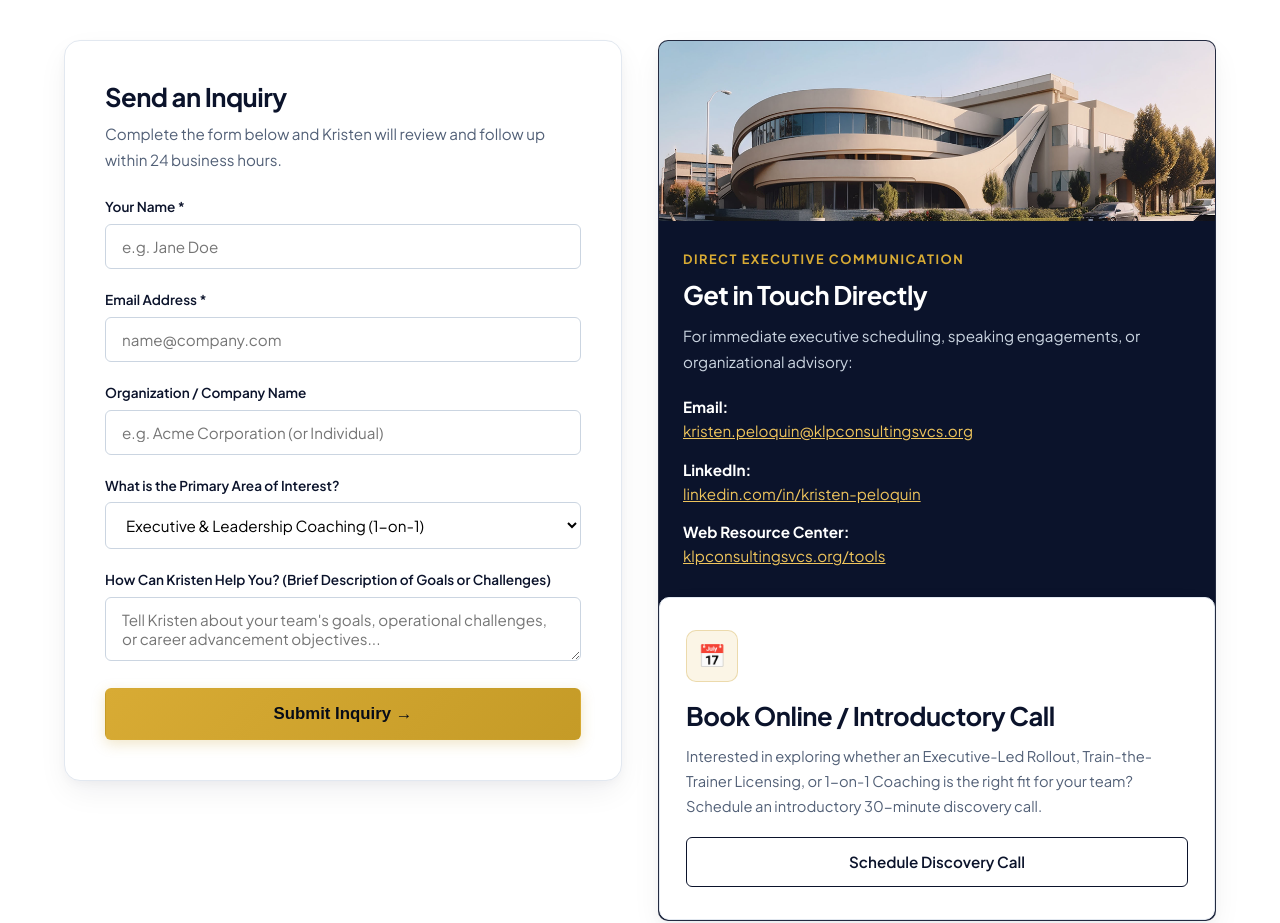
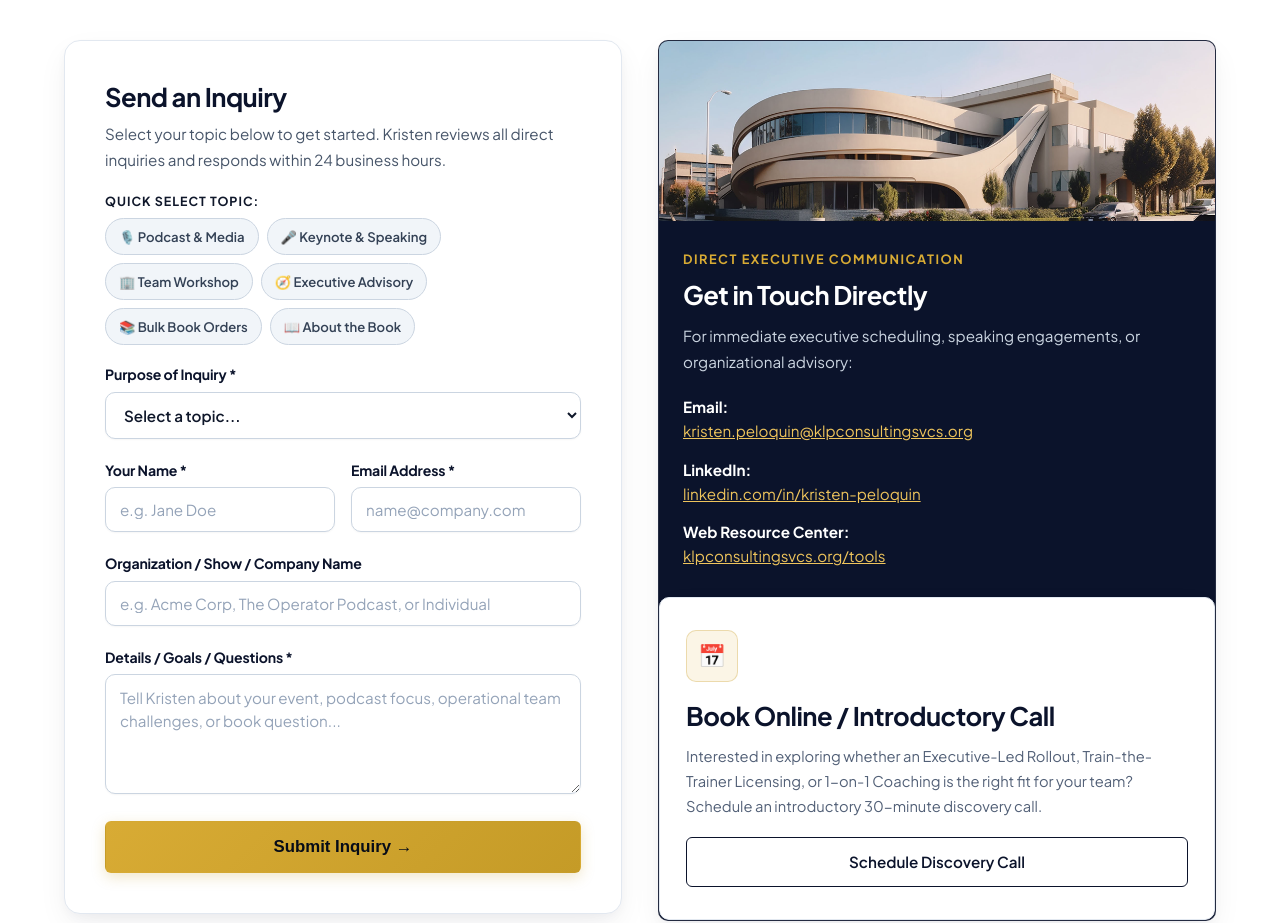
Before and after one commit to KLP-Consulting-Services-L-L-C/klp-website, a plain HTML site: page contact.html in a window 1280 px wide. Shown: the part 620-1543 px from the top of the page. Drawn offline with Linux system fonts and the light colour scheme.

Commit message:
Add files via upload

```diff
--- a/contact.html
+++ b/contact.html
@@ -58,12 +58,46 @@
 
         <!-- Contact Form -->
         <div style="background: #ffffff; border: 1px solid #e2e8f0; border-radius: var(--radius-lg); padding: 40px; box-shadow: var(--card-shadow);">
-          <h3 style="margin-bottom: 8px;">Send an Inquiry</h3>
-          <p style="font-size: 0.95rem; margin-bottom: 24px;">
-            Complete the form below and Kristen will review and follow up within 24 business hours.
+          <h3 style="margin-bottom: 8px; color: var(--navy-900);">Send an Inquiry</h3>
+          <p style="font-size: 0.95rem; margin-bottom: 20px; color: var(--slate-600);">
+            Select your topic below to get started. Kristen reviews all direct inquiries and responds within 24 business hours.
           </p>
 
-          <form action="mailto:kristen.peloquin@klpconsultingsvcs.org" method="POST" enctype="text/plain">
+          <!-- Quick Topic Selector Pills -->
+          <div style="margin-bottom: 16px;">
+            <label class="form-label" style="font-size: 0.78rem; text-transform: uppercase; letter-spacing: 1px; color: var(--slate-500);">Quick Select Topic:</label>
+            <div class="topic-pills-container" id="topic-pills">
+              <span class="topic-pill" data-value="Podcast or Media Interview">🎙️ Podcast &amp; Media</span>
+              <span class="topic-pill" data-value="Keynote or Speaking Engagement">🎤 Keynote &amp; Speaking</span>
+              <span class="topic-pill" data-value="Leadership Workshop or Offsite">🏢 Team Workshop</span>
+              <span class="topic-pill" data-value="Executive Advisory or Retainer">🧭 Executive Advisory</span>
+              <span class="topic-pill" data-value="Bulk Book Orders or Book Club">📚 Bulk Book Orders</span>
+              <span class="topic-pill" data-value="About the Book / Reader Note">📖 About the Book</span>
+            </div>
+          </div>
+
+          <form action="mailto:kristen@klpconsultingsvcs.org" method="POST" enctype="text/plain" id="inquiry-form">
+            <div class="form-group">
+              <label class="form-label">Purpose of Inquiry *</label>
+              <select class="form-control" name="topic" id="inquiry-topic" required style="font-weight: 600;">
+                <option value="" disabled selected>Select a topic...</option>
+                <optgroup label="Speaking &amp; Media">
+                  <option value="Podcast or Media Interview">🎙️ Podcast / Media Interview</option>
+                  <option value="Keynote or Speaking Engagement">🎤 Keynote / Speaking Engagement</option>
+                </optgroup>
+                <optgroup label="Advisory &amp; Enterprise">
+                  <option value="Leadership Workshop or Offsite">🏢 Leadership Workshop / Alignment Offsite</option>
+                  <option value="Executive Advisory or Retainer">🧭 Executive Advisory &amp; Diagnostic Consulting</option>
+                  <option value="Bulk Book Orders or Book Club">📚 Bulk Book Orders &amp; Enterprise Book Club</option>
+                </optgroup>
+                <optgroup label="The Book &amp; General">
+                  <option value="About the Book / Reader Note">📖 About the Book / Reader Question</option>
+                  <option value="General Advisory Inquiry">💬 General Inquiry</option>
+                </optgroup>
+              </select>
+            </div>
+
+            <div class="grid-2" style="gap: 16px; margin-bottom: 0;">
               <div class="form-group">
                 <label class="form-label">Your Name *</label>
                 <input type="text" class="form-control" name="name" required placeholder="e.g. Jane Doe">
@@ -73,32 +107,19 @@
                 <label class="form-label">Email Address *</label>
                 <input type="email" class="form-control" name="email" required placeholder="name@company.com">
               </div>
-
-            <div class="form-group">
-              <label class="form-label">Organization / Company Name</label>
-              <input type="text" class="form-control" name="company" placeholder="e.g. Acme Corporation (or Individual)">
             </div>
 
             <div class="form-group">
-              <label class="form-label">What is the Primary Area of Interest?</label>
-              <select class="form-control" name="interest">
-                <option value="Executive Coaching">Executive &amp; Leadership Coaching (1-on-1)</option>
-                <option value="Career Acceleration">Career Acceleration (Resume, LinkedIn &amp; Interview Prep)</option>
-                <option value="Executive-Facilitated Rollout">Executive-Facilitated Organizational Rollout</option>
-                <option value="Enterprise Licensing &amp; Train-the-Trainer">Enterprise Facilitator License &amp; Train-the-Trainer</option>
-                <option value="Operational Seam Audit">Cross-Functional Friction Audit &amp; Diagnosis</option>
-                <option value="Corporate Workshop">Corporate Workshop &amp; Keynote Facilitation</option>
-                <option value="Media or Speaking Inquiry">Media, Podcast, or Speaking Inquiry</option>
-                <option value="Other">General Advisory Inquiry</option>
-              </select>
+              <label class="form-label">Organization / Show / Company Name</label>
+              <input type="text" class="form-control" name="company" placeholder="e.g. Acme Corp, The Operator Podcast, or Individual">
             </div>
 
             <div class="form-group">
-              <label class="form-label">How Can Kristen Help You? (Brief Description of Goals or Challenges)</label>
-              <textarea class="form-control" name="message" placeholder="Tell Kristen about your team's goals, operational challenges, or career advancement objectives..."></textarea>
+              <label class="form-label" id="message-label">Details / Goals / Questions *</label>
+              <textarea class="form-control" name="message" id="inquiry-message" required placeholder="Tell Kristen about your event, podcast focus, operational team challenges, or book question..."></textarea>
             </div>
 
-            <button type="submit" class="btn btn-primary btn-lg" style="width: 100%;">Submit Inquiry &rarr;</button>
+            <button type="submit" class="btn btn-primary btn-lg" style="width: 100%; font-size: 1.05rem;">Submit Inquiry &rarr;</button>
           </form>
         </div>
 
@@ -182,7 +203,7 @@
         <div class="footer-col">
           <h4>Connect</h4>
           <ul class="footer-links">
-            <li><a href="mailto:kristen.peloquin@klpconsultingsvcs.org">kristen.peloquin@klpconsultingsvcs.org</a></li>
+            <li><a href="mailto:kristen@klpconsultingsvcs.org">kristen@klpconsultingsvcs.org</a></li>
             <li><a href="https://www.linkedin.com/in/kristen-peloquin" target="_blank">LinkedIn Profile</a></li>
             <li><a href="about.html">About Kristen Peloquin</a></li>
             <li><a href="contact.html">Contact</a></li>
@@ -198,5 +219,40 @@
   </footer>
 
   <script src="script.js"></script>
+  <script>
+    document.addEventListener('DOMContentLoaded', () => {
+      const pills = document.querySelectorAll('.topic-pill');
+      const select = document.getElementById('inquiry-topic');
+      const msg = document.getElementById('inquiry-message');
+      const form = document.getElementById('inquiry-form');
+
+      pills.forEach(pill => {
+        pill.addEventListener('click', () => {
+          pills.forEach(p => p.classList.remove('active'));
+          pill.classList.add('active');
+          const val = pill.getAttribute('data-value');
+          select.value = val;
+          msg.focus();
+        });
+      });
+
+      select.addEventListener('change', () => {
+        pills.forEach(p => {
+          if (p.getAttribute('data-value') === select.value) {
+            p.classList.add('active');
+          } else {
+            p.classList.remove('active');
+          }
+        });
+      });
+
+      form.addEventListener('submit', () => {
+        const nameInput = form.querySelector('[name="name"]');
+        const name = nameInput ? nameInput.value : '';
+        const topic = select.value || 'Advisory Inquiry';
+        form.action = `mailto:kristen@klpconsultingsvcs.org?subject=${encodeURIComponent('[' + topic + '] Inquiry from ' + name)}`;
+      });
+    });
+  </script>
 </body>
 </html>
--- a/styles.css
+++ b/styles.css
@@ -1236,3 +1236,70 @@ p {
     padding-bottom: 60px;
   }
 }
+
+/* Executive Form & Topic Styling */
+.form-group {
+  margin-bottom: 20px;
+}
+.form-label {
+  display: block;
+  font-size: 0.88rem;
+  font-weight: 700;
+  color: var(--navy-900);
+  margin-bottom: 6px;
+  letter-spacing: -0.01em;
+}
+.form-control {
+  width: 100%;
+  padding: 12px 14px;
+  font-size: 0.95rem;
+  font-family: inherit;
+  color: var(--slate-900);
+  background-color: #ffffff;
+  border: 1.5px solid #cbd5e1;
+  border-radius: var(--radius-md);
+  box-shadow: 0 1px 2px rgba(0, 0, 0, 0.04);
+  transition: var(--transition);
+  box-sizing: border-box;
+}
+.form-control:focus {
+  outline: none;
+  border-color: var(--navy-800);
+  box-shadow: 0 0 0 3px rgba(15, 43, 72, 0.12);
+}
+.form-control::placeholder {
+  color: #94a3b8;
+}
+textarea.form-control {
+  min-height: 120px;
+  resize: vertical;
+  line-height: 1.5;
+}
+.topic-pills-container {
+  display: flex;
+  flex-wrap: wrap;
+  gap: 8px;
+  margin-bottom: 18px;
+}
+.topic-pill {
+  background: #f1f5f9;
+  border: 1px solid #cbd5e1;
+  color: var(--slate-700);
+  padding: 7px 13px;
+  border-radius: var(--radius-full);
+  font-size: 0.82rem;
+  font-weight: 600;
+  cursor: pointer;
+  transition: all 0.2s ease;
+  user-select: none;
+}
+.topic-pill:hover {
+  background: #e2e8f0;
+  border-color: #94a3b8;
+  color: var(--navy-900);
+}
+.topic-pill.active {
+  background: var(--navy-900);
+  border-color: var(--navy-900);
+  color: #ffffff;
+}
```
Lines whose indentation alone changed are shown as unchanged.
